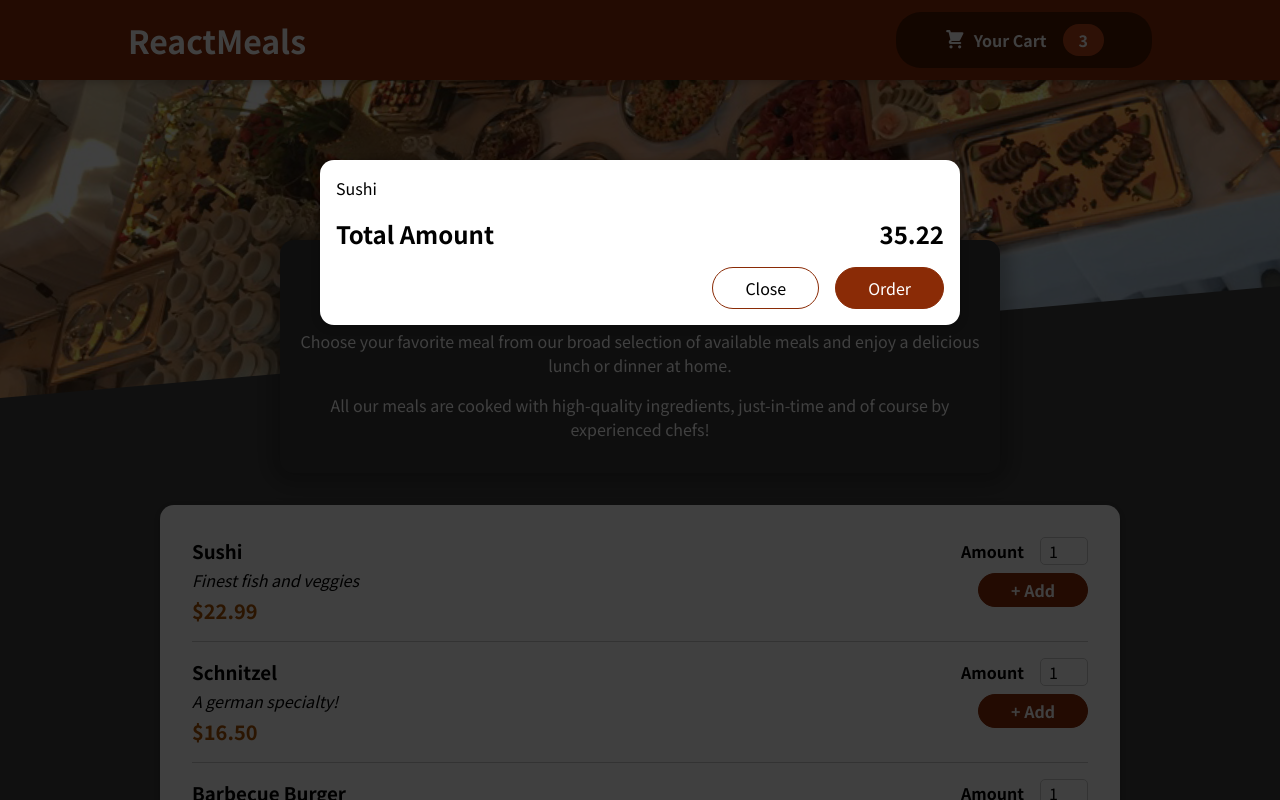
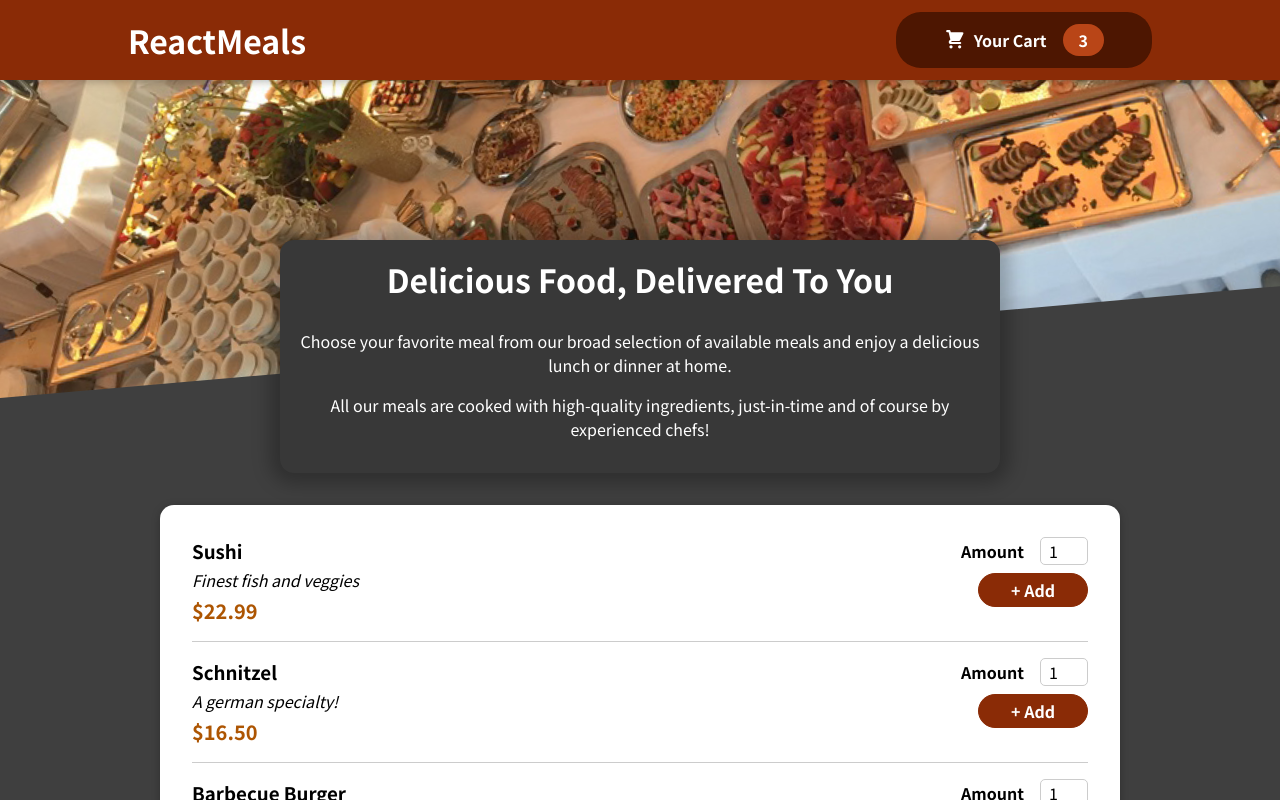
Before and after one commit to DevBasu123/npx-ReactApp3, a React (Create React App) app in the folder react-food-order/: page / in a window 1280 px wide. Shown: the top 800 px of the page. Built offline with nearby package versions, Linux system fonts and the light colour scheme.

Commit message:
Manage Cart & Modal State

```diff
--- a/react-food-order/src/App.js
+++ b/react-food-order/src/App.js
@@ -1,14 +1,24 @@
-import { Fragment } from "react";
+import { Fragment, useState } from "react";
 import Meals from "./components/Meals/Meals";
 import Cart from "./components/Cart/Cart";
 
 import Header from "./components/Layout/Header";
 
 function App() {
+
+  const [cartIsShown, setCartIsShown] = useState(false);
+
+  const showCartHandler = () => {
+    setCartIsShown(true);
+  };
+  const hideCartHandler = () => {
+    setCartIsShown(false);
+  };
+
   return (
     <Fragment>
-      <Cart />
-      <Header />
+      {cartIsShown && <Cart onClose={hideCartHandler} />}
+      <Header onShowCart={showCartHandler} />
       <main>
         <Meals />
       </main>
--- a/react-food-order/src/components/Cart/Cart.js
+++ b/react-food-order/src/components/Cart/Cart.js
@@ -9,14 +9,14 @@
             ].map( (item) => (<li>{item.name}</li>) )
         }</ul>;
 
-    return <Modal>
+    return <Modal onClose={props.onClose}>
         {cartItems}
         <div className={classes.total}>
             <span>Total Amount</span>
             <span>35.22</span>
         </div>
         <div className={classes.actions}>
-            <button className={classes['button__alt']}>Close</button>
+            <button className={classes['button__alt']} onClick={props.onClose}>Close</button>
             <button className={classes.button}>Order</button>
         </div>
     </Modal>
--- a/react-food-order/src/components/Layout/Header.js
+++ b/react-food-order/src/components/Layout/Header.js
@@ -10,7 +10,7 @@
         <Fragment>
             <header className={classes.header}>
                 <h1>ReactMeals</h1>
-                <HeaderCartButton />
+                <HeaderCartButton onClick={props.onShowCart} />
             </header>
             <div className={classes['main-image']}>
                 <img src={mealsImage} alt='Delicios food' />
--- a/react-food-order/src/components/Layout/HeaderCartButton.js
+++ b/react-food-order/src/components/Layout/HeaderCartButton.js
@@ -3,7 +3,7 @@
 import classes from './HeaderCartButton.module.css';
 
 const HeaderCartButton = props => {
-    return <button className={classes.button}>
+    return <button className={classes.button} onClick={props.onClick}>
         <span className={classes.icon}>
             <CartIcon />
         </span>
--- a/react-food-order/src/components/UI/Modal.js
+++ b/react-food-order/src/components/UI/Modal.js
@@ -3,7 +3,7 @@
 import classes from './Modal.module.css';
 
 const Backdrop = props => {
-    return <div className={classes.backdrop} />;
+    return <div className={classes.backdrop} onClick={props.onClose} />;
 };
 
 const ModalOverlay = props => {
@@ -16,7 +16,7 @@
 
 const Modal = props => {
     return <Fragment>
-        {ReactDOM.createPortal(<Backdrop />, portalElement)}
+        {ReactDOM.createPortal(<Backdrop onClose={props.onClose} />, portalElement)}
         {ReactDOM.createPortal(<ModalOverlay>{props.children}</ModalOverlay>, portalElement)}
     </Fragment>;
 };
```
